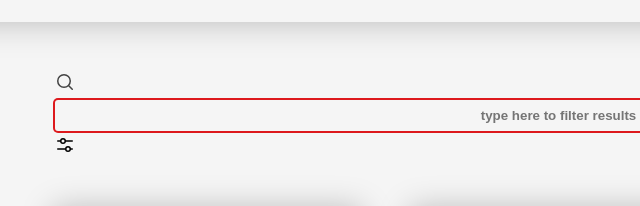
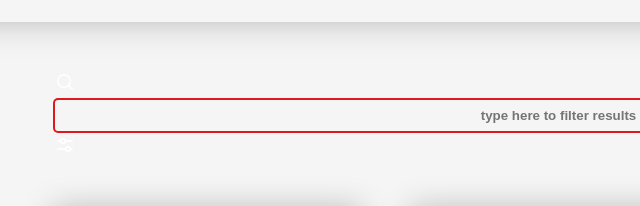
Before and after one commit to chrisephoto/akvdb, a plain HTML site: page index.html in a window 1280 px wide. Shown: the part 246-452 px from the top of the page, 75-715 px from the left. Drawn offline with Linux system fonts and the light colour scheme.

Commit message:
Update index.html

```diff
--- a/index.html
+++ b/index.html
@@ -27,14 +27,14 @@ load cards from json
   <main>
     <section class="page-width" id="filter-container">
       <label for="filter">
-        <svg width="24" height="24" fill="none" viewBox="0 0 24 24">
+        <svg class="icon" width="24" height="24" fill="none" viewBox="0 0 24 24">
           <path stroke="currentColor" stroke-linecap="round" stroke-linejoin="round" stroke-width="1.5" d="M19.25 19.25L15.5 15.5M4.75 11C4.75 7.54822 7.54822 4.75 11 4.75C14.4518 4.75 17.25 7.54822 17.25 11C17.25 14.4518 14.4518 17.25 11 17.25C7.54822 17.25 4.75 14.4518 4.75 11Z"></path>
         </svg>
       </label>
 
       <input type="search" id="filter" placeholder="type here to filter results">
 
-      <svg id="settings-button" width="24" height="24" fill="none" viewBox="0 0 24 24">
+      <svg id="settings-button" class="icon" width="24" height="24" fill="none" viewBox="0 0 24 24">
         <path stroke="currentColor" stroke-linecap="round" stroke-linejoin="round" stroke-width="1.5" d="M4.75 8H7.25"></path>
         <path stroke="currentColor" stroke-linecap="round" stroke-linejoin="round" stroke-width="1.5" d="M12.75 8H19.25"></path>
         <path stroke="currentColor" stroke-linecap="round" stroke-linejoin="round" stroke-width="1.5" d="M4.75 16H12.25"></path>
```
